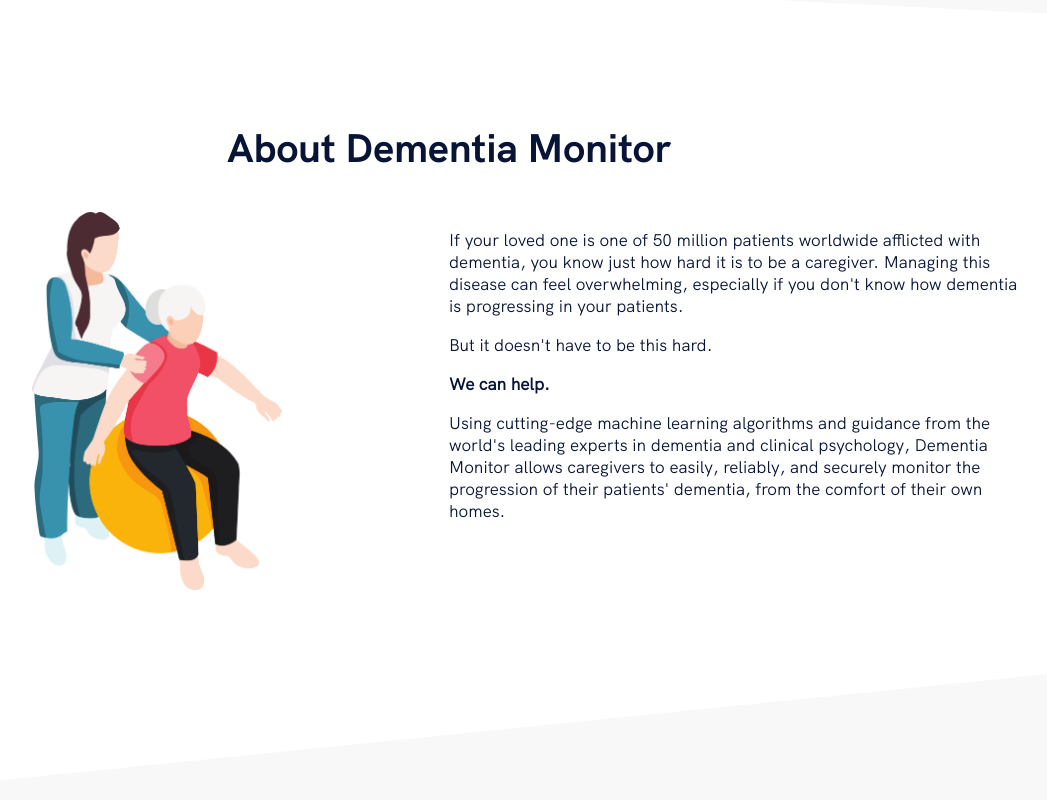
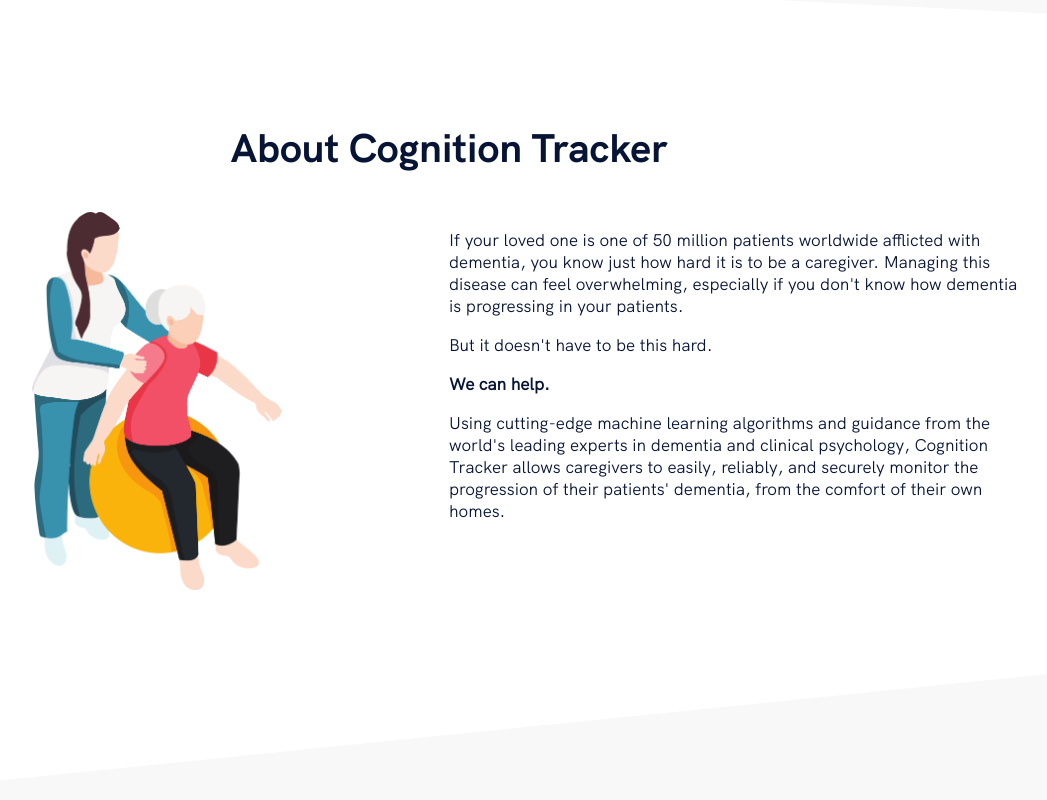
Before and after one commit to W210-SP21-Capstone-Dementia/website, a Gatsby site: page / in a window 1280 px wide. Shown: the part 660-1460 px from the top of the page, without its empty margins (191-1238 px from the left). Built offline with nearby package versions, Linux system fonts and the light colour scheme; Gatsby itself is replaced by a stand-in of ours.

Commit message:
change name

```diff
--- a/gatsby-config.js
+++ b/gatsby-config.js
@@ -4,7 +4,7 @@
 
 module.exports = {
   siteMetadata: {
-    title: `Dementia Monitor`,
+    title: `Cognition Tracker`,
     description: `Manage the progression of your loved ones' disease`,
     author: `Surya Dutta`,
   },
--- a/src/components/common/navigation/navigation.js
+++ b/src/components/common/navigation/navigation.js
@@ -77,7 +77,7 @@
           <Brand>
             <Scrollspy offset={-64} item={["top"]} currentClassName="active">
               <AnchorLink href="#top" onClick={this.closeMobileMenu}>
-                Dementia Monitor
+                Cognition Tracker
               </AnchorLink>
             </Scrollspy>
           </Brand>
--- a/src/components/sections/about.js
+++ b/src/components/sections/about.js
@@ -25,14 +25,14 @@
   <Section id="about">
     <StyledContainer>
       <Subtitle></Subtitle>
-      <SectionTitle>About Dementia Monitor</SectionTitle>
+      <SectionTitle>About Cognition Tracker</SectionTitle>
         <Flex>
           <StyledImage fluid={images.file.childImageSharp.fluid} />
           <div style={{alignContent:'left'}}>
             <p>If your loved one is one of 50 million patients worldwide afflicted with dementia, you know just how hard it is to be a caregiver. Managing this disease can feel overwhelming, especially if you don't know how dementia is progressing in your patients.</p>
             <p>But it doesn't have to be this hard.</p>
             <p><b>We can help.</b></p>
-            <p>Using cutting-edge machine learning algorithms and guidance from the world's leading experts in dementia and clinical psychology, Dementia Monitor allows caregivers to easily, reliably, and securely monitor the progression of their patients' dementia, from the comfort of their own homes.</p>
+            <p>Using cutting-edge machine learning algorithms and guidance from the world's leading experts in dementia and clinical psychology, Cognition Tracker allows caregivers to easily, reliably, and securely monitor the progression of their patients' dementia, from the comfort of their own homes.</p>
           </div>
         </Flex>
     </StyledContainer>
--- a/src/components/sections/footer.js
+++ b/src/components/sections/footer.js
@@ -7,7 +7,7 @@
 const Footer = () => (
   <FooterWrapper id="footer">
     <BrandContainer>
-      <Logo>Dementia Monitor</Logo>
+      <Logo>Cognition Tracker</Logo>
       <Divider orientation="vertical" flexItem/>
       <Copyright>&copy; 2021</Copyright>
     </BrandContainer>
```
Also changed, not shown: README.md, src/images/screenshots/NewCookieTheft.jpg (added).
